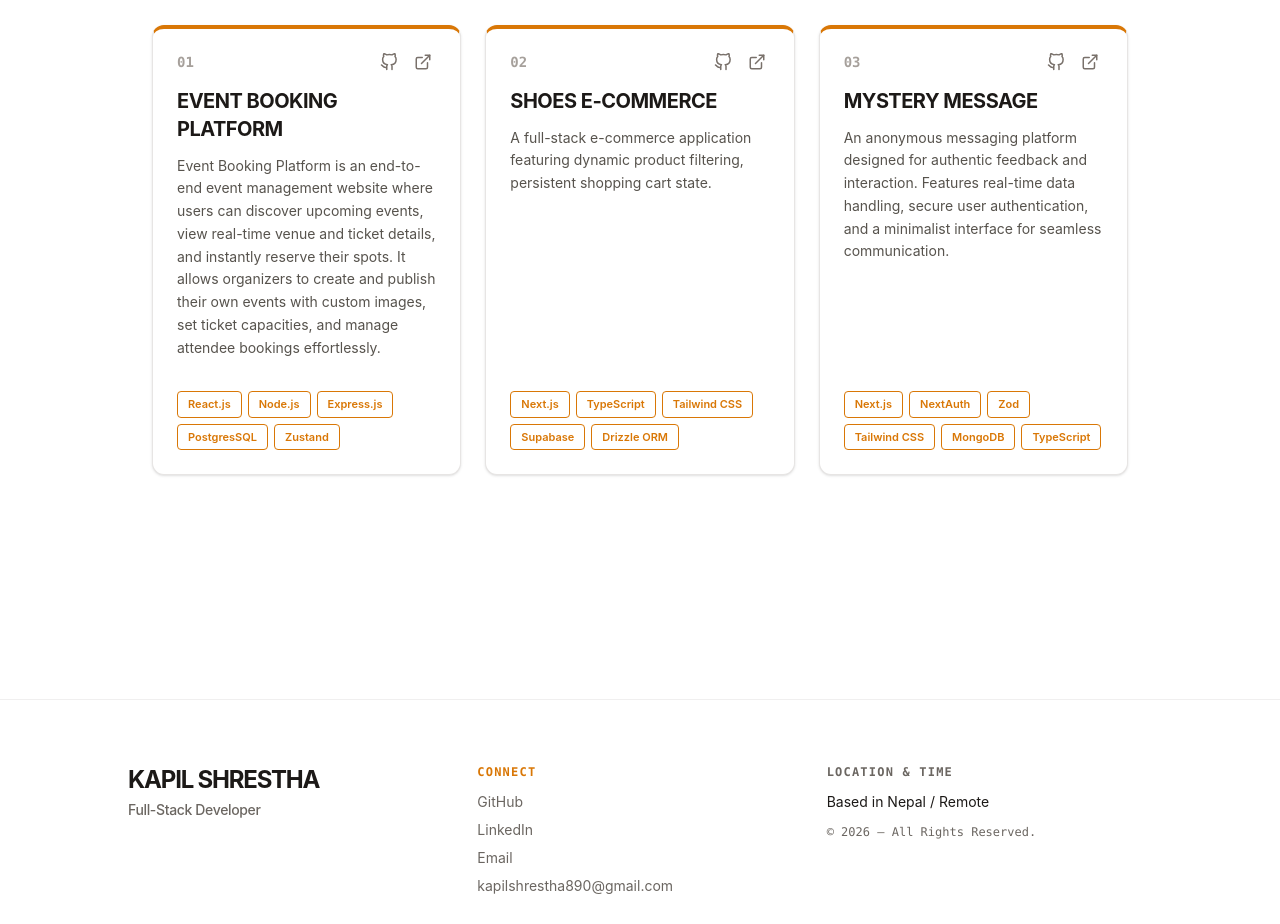
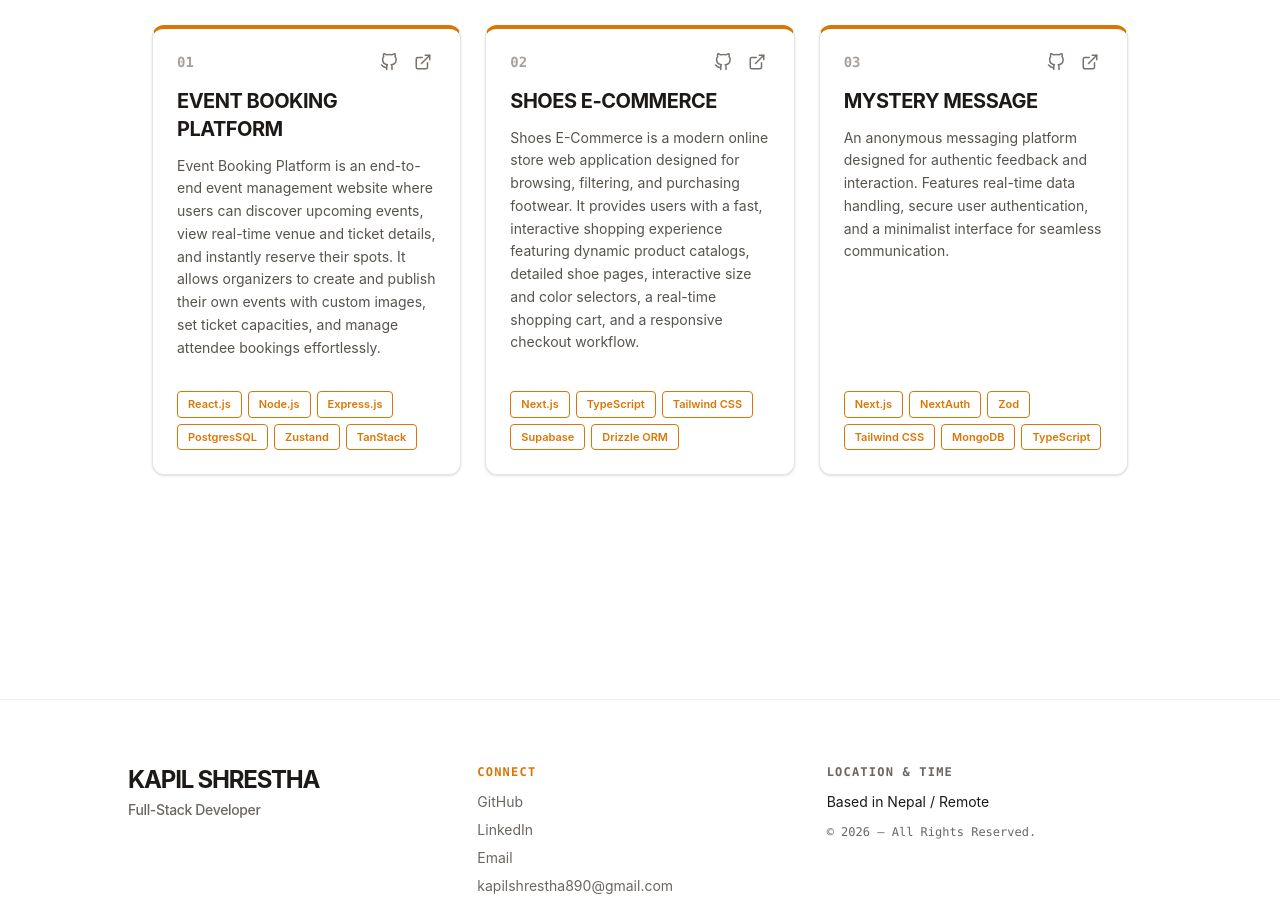
Before and after one commit to KapilShrestha21/kapil-portfolio, a React (Vite) app: page / in a window 1280 px wide. Shown: the part 1320-2244 px from the top of the page. Built offline with nearby package versions, Linux system fonts and the light colour scheme.

Commit message:
project changed

```diff
--- a/src/components/Body.jsx
+++ b/src/components/Body.jsx
@@ -16,7 +16,7 @@ export default function Body() {
             id: "01",
             title: "EVENT BOOKING PLATFORM",
             description: "Event Booking Platform is an end-to-end event management website where users can discover upcoming events, view real-time venue and ticket details, and instantly reserve their spots. It allows organizers to create and publish their own events with custom images, set ticket capacities, and manage attendee bookings effortlessly.",
-            tags: ["React.js", "Node.js", "Express.js", "PostgresSQL", "Zustand"],
+            tags: ["React.js", "Node.js", "Express.js", "PostgresSQL", "Zustand", "TanStack"],
             codeLink: "https://github.com/KapilShrestha21/Event-Booking-Platform",
             demoLink: "https://event-booking-platform-five.vercel.app/",
             accentBorder: "border-t-brand-highlight",
@@ -25,7 +25,7 @@ export default function Body() {
         {
             id: "02",
             title: "SHOES E-COMMERCE",
-            description: "A full-stack e-commerce application featuring dynamic product filtering, persistent shopping cart state.",
+            description: "Shoes E-Commerce is a modern online store web application designed for browsing, filtering, and purchasing footwear. It provides users with a fast, interactive shopping experience featuring dynamic product catalogs, detailed shoe pages, interactive size and color selectors, a real-time shopping cart, and a responsive checkout workflow.",
             tags: ["Next.js", "TypeScript", "Tailwind CSS", "Supabase", "Drizzle ORM"],
             codeLink: "https://github.com/KapilShrestha21/Shoes-ecommerce-nextjs",
             demoLink: "https://shoes-ecommerce-nextjs.vercel.app/",
@@ -185,6 +185,8 @@ export default function Body() {
                                     {project.codeLink && (
                                         <a
                                             href={project.codeLink}
+                                            target="_blank"
+                                            rel="noopener noreferrer"
                                             className="inline-flex items-center gap-1.5 text-stone-500 hover:text-stone-900 transition-colors p-1"
                                             aria-label="View Source Code"
                                         >
@@ -194,6 +196,8 @@ export default function Body() {
                                     {project.demoLink && (
                                         <a
                                             href={project.demoLink}
+                                            target="_blank"
+                                            rel="noopener noreferrer"
                                             className="inline-flex items-center gap-1.5 text-stone-500 hover:text-stone-900 transition-colors p-1"
                                             aria-label="View Live Demo"
                                         >
```
